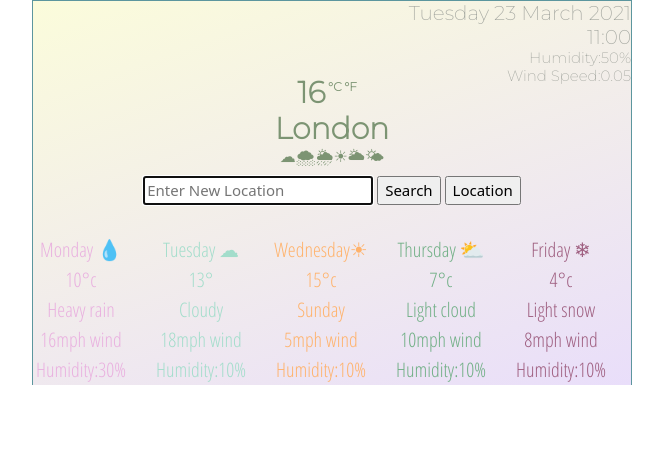
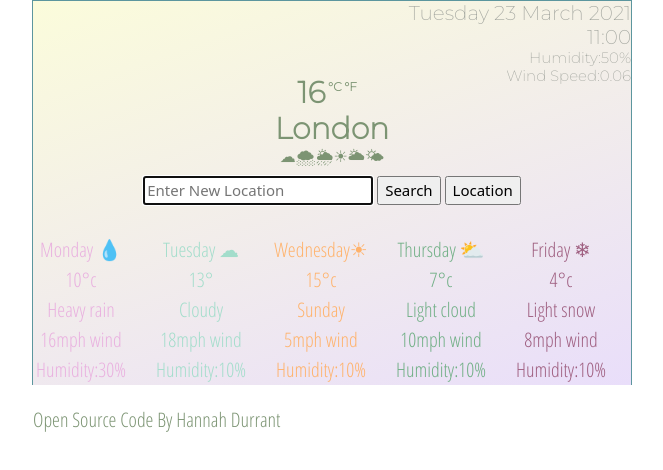
Before and after one commit to hannahdurrant98/my-first-project, a plain HTML site: page index.html in a window 1280 px wide. Shown: the whole page, without its empty margins (308-971 px from the left). Drawn offline with nearby package versions, Linux system fonts and the light colour scheme.

Commit message:
added link

```diff
--- a/index.html
+++ b/index.html
@@ -25,7 +25,7 @@
         <h1 value="date"></h1>
         <h2 value="time"></h2>
         <h3> <span vlaue="Weather-humidity" id="humidity">Humidity:50% </span> </br> <span id="wind">Wind
-                Speed:0.05</span></h3>
+                Speed:0.06</span></h3>
         <h4>
             <span id=current-temperature>16</span>
             <span class="unit">
@@ -60,7 +60,12 @@
             </div>
         </div>
     </div>
-    <script src="src/index.js"></script>
+    <span class = "link">
+       <a rel="stylesheet" href="https://github.com/hannahdurrant98/my-first-project" target = "blank">
+        Open Source Code
+       </a> By Hannah Durrant
+    </span>
+  <script src="src/index.js"></script>
 </body>
 
 </html>
--- a/src/style.css
+++ b/src/style.css
@@ -99,3 +99,16 @@ h5 {
 .friday {
   color: #9f5f80;
 }
+a {
+  text-decoration: none;
+  color: #7c9473;
+}
+a:hover {
+  text-decoration: underline;
+  color: #35473b;
+}
+.link {
+  font-size: 20px;
+  color: #7c9473;
+  font-family: "Open Sans Condensed", sans-serif;
+}
```
